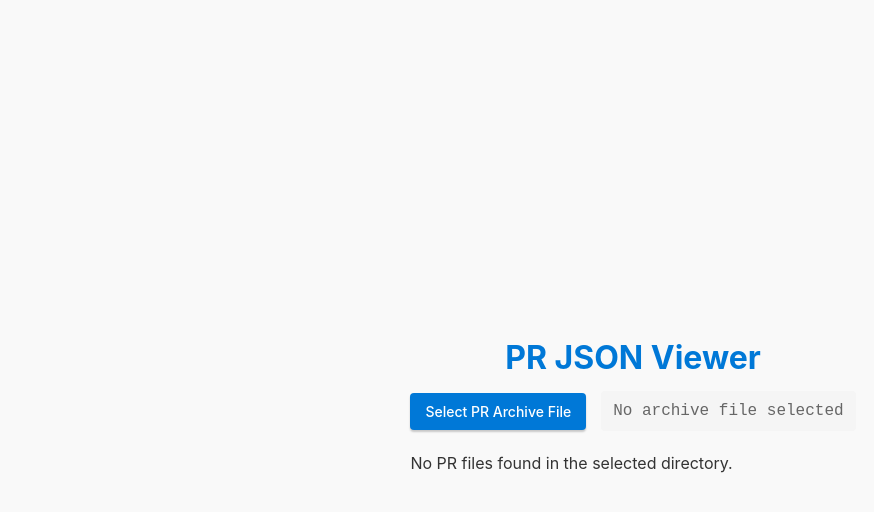
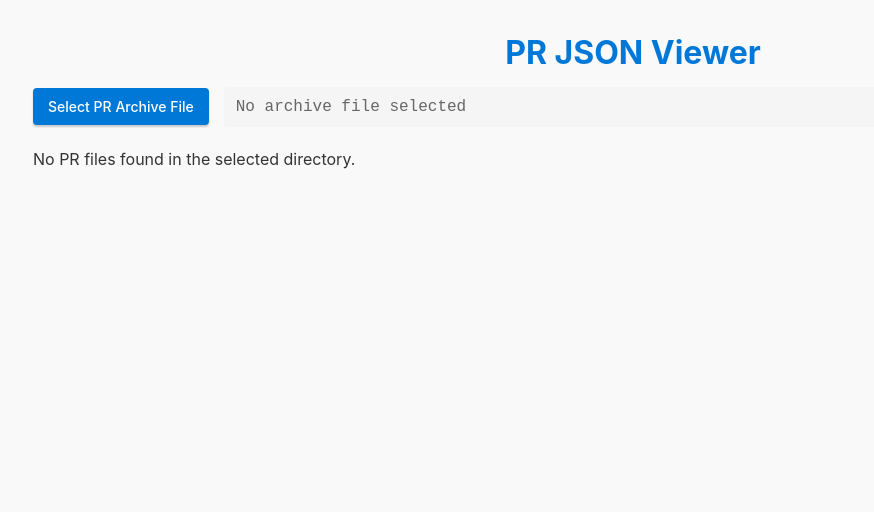
Before and after one commit to John-Paul-R/az-pr-viewer, a React (Vite) app: page / in a window 1280 px wide. Shown: the top 512 px of the page, without its empty margins (7-881 px from the left). Built offline with nearby package versions, Linux system fonts and the light colour scheme.

Commit message:
improve styling so no layout shift when search

```diff
--- a/src/App.css
+++ b/src/App.css
@@ -30,6 +30,7 @@ main.container {
   /* text-align: center; */
   width: 100vw;
   min-height: 100vh;
+  height: 100vh;
   align-items: center;
 }
 
--- a/src/FilesApp.css
+++ b/src/FilesApp.css
@@ -17,9 +17,25 @@ body {
 }
 
 .center-container {
-  max-width: 1200px;
+  width: clamp(256px, 1200px, 100%);
+  height: 100%;
   margin: 0 auto;
   padding: 20px;
+
+  display: grid;
+  grid-template-rows: min-content auto;
+  grid-template-areas: 'home_head'
+    'home_content';
+  overflow: hidden;
+}
+
+.home-head {
+  grid-area: home_head;
+}
+
+.home-content {
+  grid-area: home_content;
+  overflow: hidden;
 }
 
 h1, h2 {
@@ -89,7 +105,7 @@ button:hover {
   display: flex;
   flex-direction: column;
   gap: 8px;
-  max-height: 500px;
+  height: 100%;
   overflow-y: auto;
 }
 
--- a/src/components/Home.tsx
+++ b/src/components/Home.tsx
@@ -161,6 +161,7 @@ function Home() {
 
     return (
         <div className="center-container">
+            <div className="home-head">
                 <h1>PR JSON Viewer</h1>
 
                 <div className="directory-section">
@@ -186,7 +187,9 @@ function Home() {
                         </div>
                     </div>
                 )}
+            </div>
 
+            <div className="home-content">
                 {loading ? (
                     <p>Loading PRs...</p>
                 ) : searchLoading ? (
@@ -195,6 +198,7 @@ function Home() {
                     <FileViewer files={formattedFiles} />
                 )}
             </div>
+        </div>
     );
 }
 
```
Lines whose indentation alone changed are shown as unchanged.
